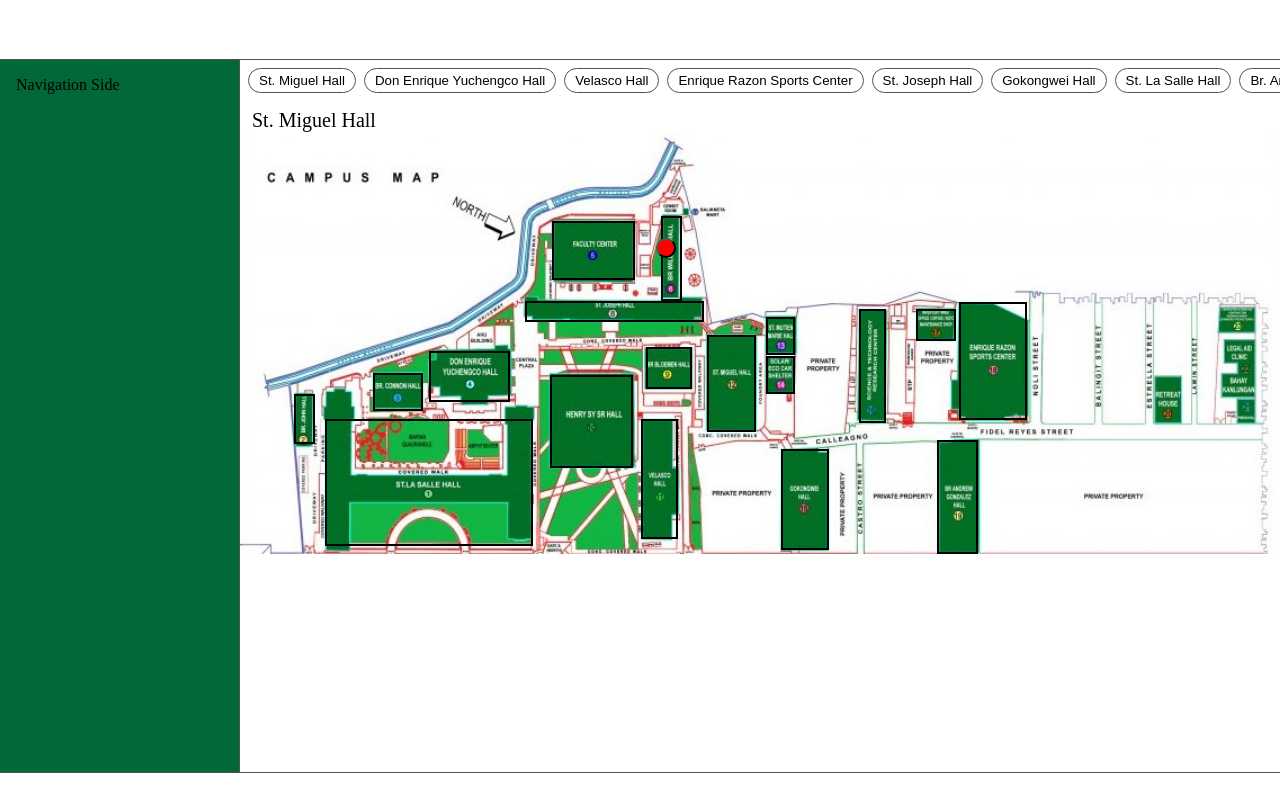
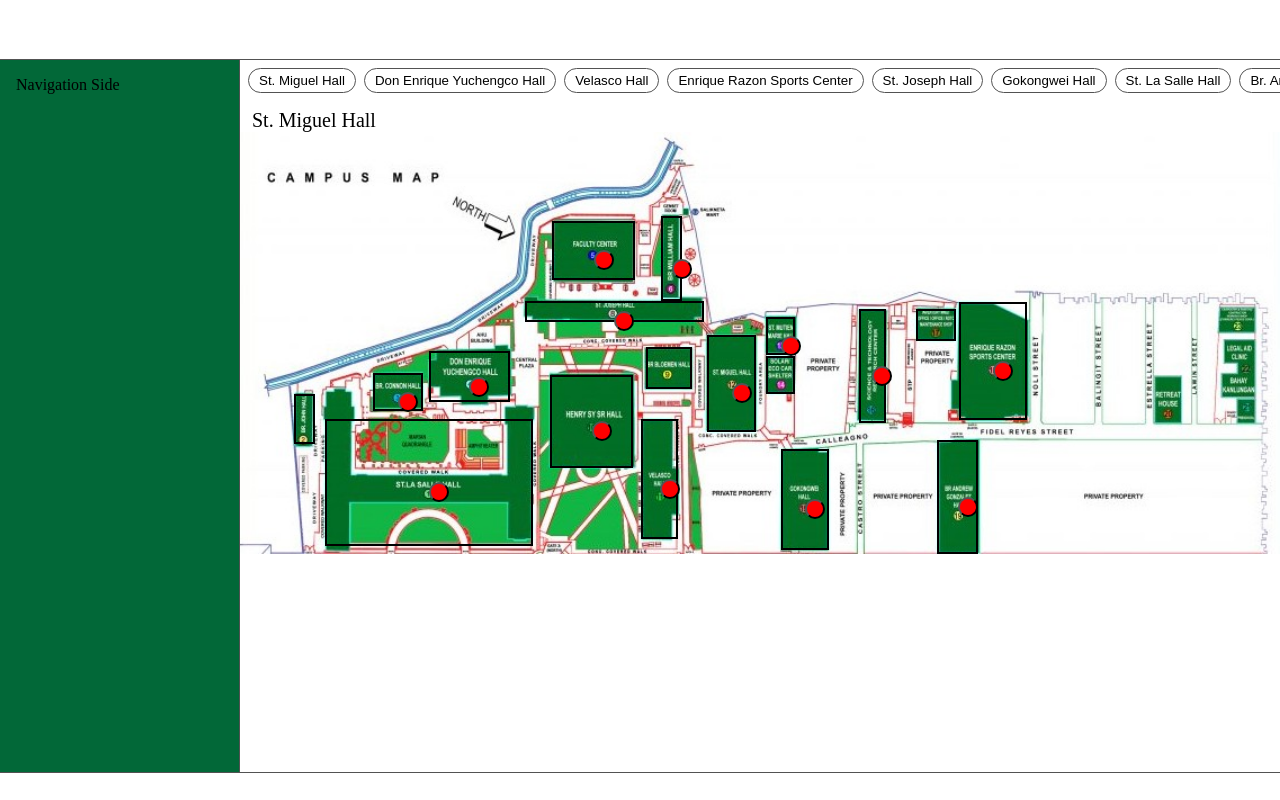
Before and after one commit to rienxyz/AY2526T3-CCDEVAP-MP_Phase1-TEAM2, a plain HTML site: page index.html in a window 1280 px wide. Drawn offline with Linux system fonts and the light colour scheme.

Commit message:
Elevator Status indicators
Placed several random status indicating buttons for each building for now

```diff
--- a/index.html
+++ b/index.html
@@ -154,9 +154,60 @@
             >
             </section>
 
-            <button class="marker" style="left:40%; top:25%;">
+            <button class="marker" style="left:34%; top:28%;">
             </button>
 
+            <!-- William Hall -->
+            <button class="marker" style="left:41.5%; top:30%;">
+            </button>
+
+            <!-- St. Joseph Hall -->
+            <button class="marker" style="left:36%; top:42.5%;">
+            </button>
+
+            <!-- Don Enrique Yuchengco Hall -->
+            <button class="marker" style="left:22%; top:58%;">
+            </button>
+
+            <!-- Connon Hall -->
+            <button class="marker" style="left:15.2%; top:61.5%;">
+            </button>
+
+            <!-- Henry Sy Hall -->
+            <button class="marker" style="left:33.8%; top:68.5%;">
+            </button>
+
+            <!-- St. La Salle Hall -->
+            <button class="marker" style="left:18.2%; top:83%;">
+            </button>
+
+            <!-- Velasco Hall -->
+            <button class="marker" style="left:40.4%; top:82.3%;">
+            </button>
+
+            <!-- St. Mutien Marie Hall -->
+            <button class="marker" style="left:52%; top:48.4%;">
+            </button>
+
+            <!-- St. Miguel Hall -->
+            <button class="marker" style="left:47.3%; top:59.5%;">
+            </button>
+
+            <!-- Gokongwei Hall -->
+            <button class="marker" style="left:54.3%; top:87%;">
+            </button>
+
+            <!-- Br. Andrew Gonzales Hall -->
+            <button class="marker" style="left:69%; top:86.5%;">
+            </button>
+
+            <!-- Science & Technology Research Center -->
+            <button class="marker" style="left:60.8%; top:55.5%;">
+            </button>
+
+            <!-- Enrique Razon Sports Center -->
+            <button class="marker" style="left:72.4%; top:54.2%;">
+            </button>
 
 
         </divdiv>
```
